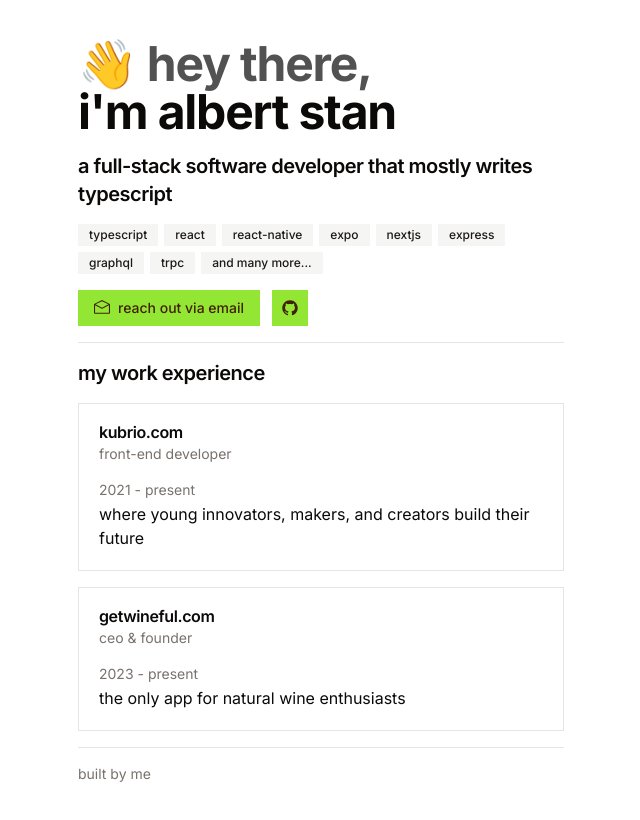
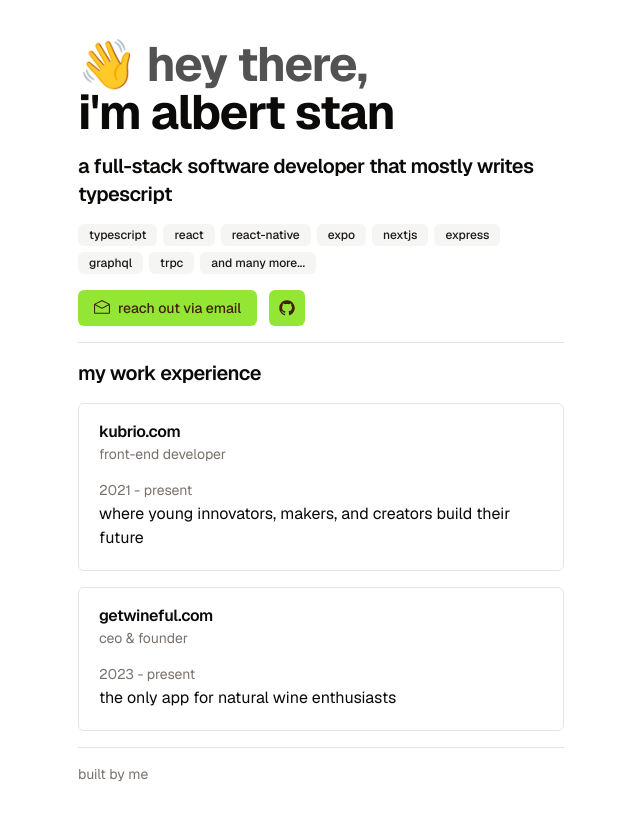
Before and after one commit to abesan27/albertstan.com, a Next.js app: page / in a window 1280 px wide. Shown: the top 820 px of the page, without its empty margins (319-959 px from the left). Built offline with nearby package versions, Linux system fonts and the light colour scheme.

Commit message:
new font & css tweak

```diff
--- a/app/globals.css
+++ b/app/globals.css
@@ -23,7 +23,7 @@
     --border: 20 5.9% 90%;
     --input: 20 5.9% 90%;
     --ring: 20 14.3% 4.1%;
-    --radius: 0rem;
+    --radius: 0.5rem;
   }
 
   .dark {
@@ -45,13 +45,13 @@
     --destructive-foreground: 60 9.1% 97.8%;
     --border: 12 6.5% 15.1%;
     --input: 12 6.5% 15.1%;
-    --ring: 35.5 91.7% 32.9%;
+    --ring: 24 5.7% 82.9%;
   }
 }
 
 @layer base {
   * {
-    @apply border-border;
+    @apply border-border font-sans;
   }
   body {
     @apply bg-background text-foreground;
--- a/app/layout.tsx
+++ b/app/layout.tsx
@@ -3,8 +3,8 @@
 import { Inter } from "next/font/google";
 import { Analytics } from "@vercel/analytics/react";
 import { Container } from "@/components/container";
-import { Separator } from "@/components/ui/separator";
-import { Footer } from "@/components/footer";
+import { GeistSans } from "geist/font/sans";
+import { GeistMono } from "geist/font/mono";
 import React from "react";
 
 const inter = Inter({ subsets: ["latin"] });
@@ -20,7 +20,7 @@
 
 export default function RootLayout({ children }: RootLayoutProps) {
   return (
-    <html lang="en">
+    <html lang="en" className={`${GeistSans.variable} ${GeistMono.variable}`}>
       <body className={inter.className}>
         <Container>{children}</Container>
 
--- a/app/page.tsx
+++ b/app/page.tsx
@@ -9,7 +9,7 @@
 
 const Home = () => {
   React.useEffect(() => {
-    console.log("i see you sneaking in here :)");
+    console.log("'sup");
   }, []);
 
   return (
--- a/components/ui/card.tsx
+++ b/components/ui/card.tsx
@@ -4,7 +4,11 @@
 
 const Card = React.forwardRef<HTMLDivElement, React.HTMLAttributes<HTMLDivElement>>(
   ({ className, ...props }, ref) => (
-    <div ref={ref} className={cn("border bg-card text-card-foreground", className)} {...props} />
+    <div
+      ref={ref}
+      className={cn("border bg-card text-card-foreground rounded-md", className)}
+      {...props}
+    />
   )
 );
 Card.displayName = "Card";
--- a/package.json
+++ b/package.json
@@ -23,6 +23,7 @@
     "clsx": "^2.0.0",
     "eslint": "^8.54.0",
     "eslint-config-next": "^14.0.3",
+    "geist": "^1.2.0",
     "next": "^14.0.3",
     "postcss": "^8.4.31",
     "react": "18.2.0",
--- a/tailwind.config.js
+++ /dev/null
@@ -1,76 +0,0 @@
-/** @type {import('tailwindcss').Config} */
-module.exports = {
-  darkMode: ["class"],
-  content: [
-    './pages/**/*.{ts,tsx}',
-    './components/**/*.{ts,tsx}',
-    './app/**/*.{ts,tsx}',
-    './src/**/*.{ts,tsx}',
-	],
-  theme: {
-    container: {
-      center: true,
-      padding: "2rem",
-      screens: {
-        "2xl": "1400px",
-      },
-    },
-    extend: {
-      colors: {
-        border: "hsl(var(--border))",
-        input: "hsl(var(--input))",
-        ring: "hsl(var(--ring))",
-        background: "hsl(var(--background))",
-        foreground: "hsl(var(--foreground))",
-        primary: {
-          DEFAULT: "hsl(var(--primary))",
-          foreground: "hsl(var(--primary-foreground))",
-        },
-        secondary: {
-          DEFAULT: "hsl(var(--secondary))",
-          foreground: "hsl(var(--secondary-foreground))",
-        },
-        destructive: {
-          DEFAULT: "hsl(var(--destructive))",
-          foreground: "hsl(var(--destructive-foreground))",
-        },
-        muted: {
-          DEFAULT: "hsl(var(--muted))",
-          foreground: "hsl(var(--muted-foreground))",
-        },
-        accent: {
-          DEFAULT: "hsl(var(--accent))",
-          foreground: "hsl(var(--accent-foreground))",
-        },
-        popover: {
-          DEFAULT: "hsl(var(--popover))",
-          foreground: "hsl(var(--popover-foreground))",
-        },
-        card: {
-          DEFAULT: "hsl(var(--card))",
-          foreground: "hsl(var(--card-foreground))",
-        },
-      },
-      borderRadius: {
-        lg: "var(--radius)",
-        md: "calc(var(--radius) - 2px)",
-        sm: "calc(var(--radius) - 4px)",
-      },
-      keyframes: {
-        "accordion-down": {
-          from: { height: 0 },
-          to: { height: "var(--radix-accordion-content-height)" },
-        },
-        "accordion-up": {
-          from: { height: "var(--radix-accordion-content-height)" },
-          to: { height: 0 },
-        },
-      },
-      animation: {
-        "accordion-down": "accordion-down 0.2s ease-out",
-        "accordion-up": "accordion-up 0.2s ease-out",
-      },
-    },
-  },
-  plugins: [require("tailwindcss-animate")],
-}
--- a/tailwind.config.ts
+++ b/tailwind.config.ts
@@ -1,20 +1,82 @@
-import type { Config } from 'tailwindcss'
+import type { Config } from "tailwindcss";
 
 const config: Config = {
   content: [
-    './pages/**/*.{js,ts,jsx,tsx,mdx}',
-    './components/**/*.{js,ts,jsx,tsx,mdx}',
-    './app/**/*.{js,ts,jsx,tsx,mdx}',
+    "./pages/**/*.{ts,tsx}",
+    "./components/**/*.{ts,tsx}",
+    "./app/**/*.{ts,tsx}",
+    "./src/**/*.{ts,tsx}",
   ],
   theme: {
+    container: {
+      center: true,
+      padding: "2rem",
+      screens: {
+        "2xl": "1400px",
+      },
+    },
     extend: {
-      backgroundImage: {
-        'gradient-radial': 'radial-gradient(var(--tw-gradient-stops))',
-        'gradient-conic':
-          'conic-gradient(from 180deg at 50% 50%, var(--tw-gradient-stops))',
+      fontFamily: {
+        sans: ["var(--font-geist-sans)"],
+        mono: ["var(--font-geist-mono)"],
+      },
+      colors: {
+        border: "hsl(var(--border))",
+        input: "hsl(var(--input))",
+        ring: "hsl(var(--ring))",
+        background: "hsl(var(--background))",
+        foreground: "hsl(var(--foreground))",
+        primary: {
+          DEFAULT: "hsl(var(--primary))",
+          foreground: "hsl(var(--primary-foreground))",
+        },
+        secondary: {
+          DEFAULT: "hsl(var(--secondary))",
+          foreground: "hsl(var(--secondary-foreground))",
+        },
+        destructive: {
+          DEFAULT: "hsl(var(--destructive))",
+          foreground: "hsl(var(--destructive-foreground))",
+        },
+        muted: {
+          DEFAULT: "hsl(var(--muted))",
+          foreground: "hsl(var(--muted-foreground))",
+        },
+        accent: {
+          DEFAULT: "hsl(var(--accent))",
+          foreground: "hsl(var(--accent-foreground))",
+        },
+        popover: {
+          DEFAULT: "hsl(var(--popover))",
+          foreground: "hsl(var(--popover-foreground))",
+        },
+        card: {
+          DEFAULT: "hsl(var(--card))",
+          foreground: "hsl(var(--card-foreground))",
+        },
+      },
+      borderRadius: {
+        lg: "var(--radius)",
+        md: "calc(var(--radius) - 2px)",
+        sm: "calc(var(--radius) - 4px)",
+      },
+      keyframes: {
+        "accordion-down": {
+          from: { height: "0" },
+          to: { height: "var(--radix-accordion-content-height)" },
+        },
+        "accordion-up": {
+          from: { height: "var(--radix-accordion-content-height)" },
+          to: { height: "0" },
+        },
+      },
+      animation: {
+        "accordion-down": "accordion-down 0.2s ease-out",
+        "accordion-up": "accordion-up 0.2s ease-out",
       },
     },
   },
-  plugins: [],
-}
-export default config
+  plugins: [require("tailwindcss-animate")],
+};
+
+export default config;
```
Also changed, not shown: 1 other file (tests, documents, lock files or other folders).
